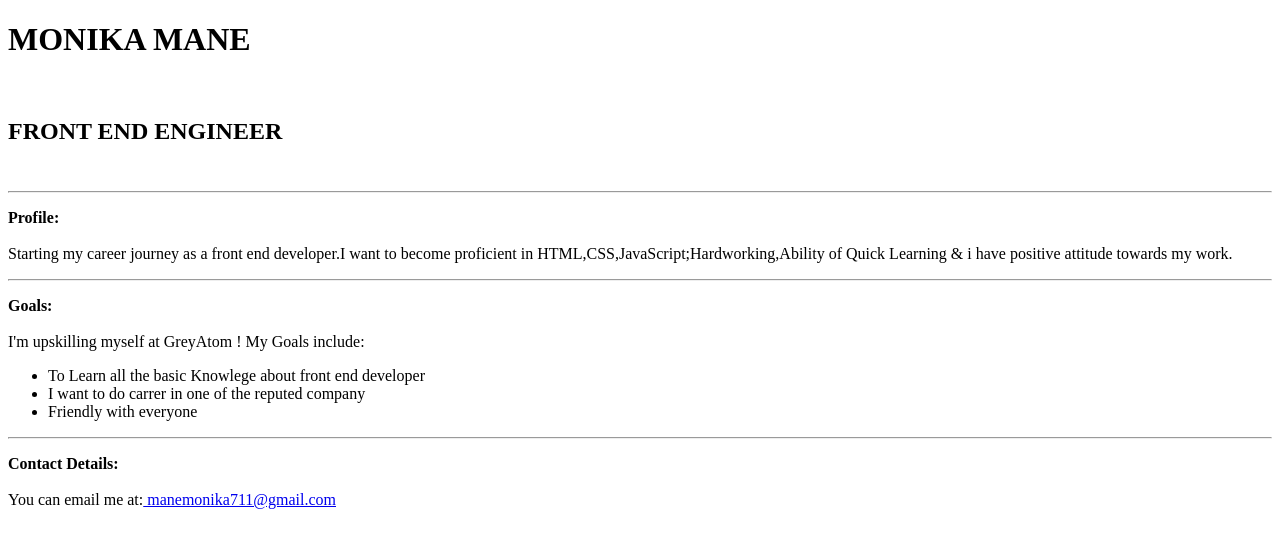
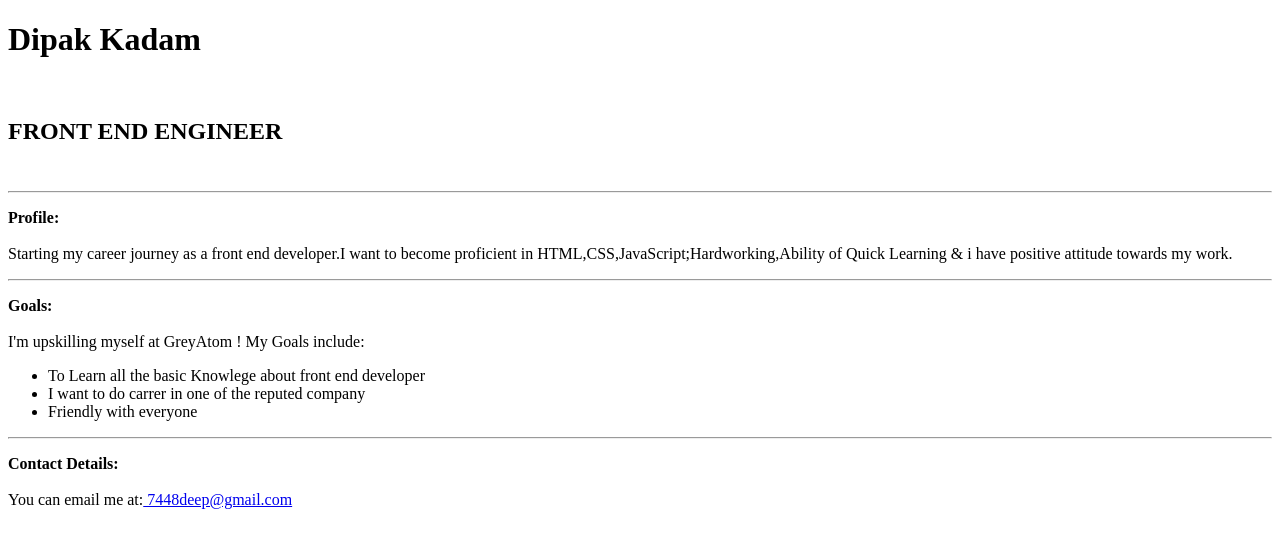
Before and after one commit to 7448deep/personal-portfolio-page, a plain HTML site: page index.html in a window 1280 px wide. Drawn offline with Linux system fonts and the light colour scheme.

Commit message:
Update index.html

```diff
--- a/index.html
+++ b/index.html
@@ -3,14 +3,14 @@
 <head>
     <meta charset="utf-8">
 
-  <title>Monika Mane Profile</title>
+  <title>Dipak Kadam Profile</title>
   <link href="style.css" type="text/css" rel="stylesheet">
 </head>
 <body>
 <div class="profileBody">
 
     <div id="name">
-        <h1>MONIKA MANE</h1>
+        <h1>Dipak Kadam</h1>
         <br>
         <h2>FRONT END ENGINEER</h2>
         <br>
@@ -27,7 +27,8 @@
     <li> Friendly with everyone</li>
 </ul>
 <hr />
-<p><b><strong> Contact Details:</strong> </b><br><br>You can email me at:<a href="mailto:"> manemonika711@gmail.com</a>
+<p><b><strong> Contact Details:</strong> </b><br><br>
+You can email me at:<a href="mailto:"> 7448deep@gmail.com</a>
 </div>
 
 </body>
```
